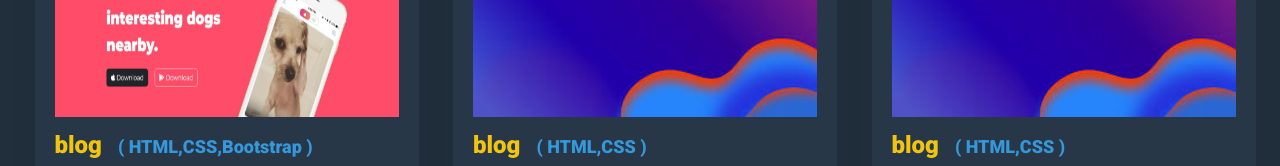
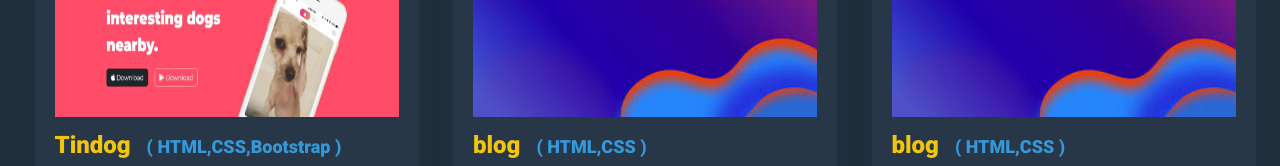
Before and after one commit to MadhanKumar21hub/Portfolio, a plain HTML site: page index.html in a window 1280 px wide. Shown: the part 1260-1426 px from the top of the page. Drawn offline with Linux system fonts and the light colour scheme; a web font is replaced by a local one.

Commit message:
Update index.html

```diff
--- a/index.html
+++ b/index.html
@@ -105,7 +105,7 @@
          </div>
          <div class="co1">
           <img src="images/Tindog.jpeg" alt="Tindog">
-          <h1>blog <span>( HTML,CSS,Bootstrap )</span></h1>
+          <h1>Tindog <span>( HTML,CSS,Bootstrap )</span></h1>
           <p>Lorem ipsum dolor sit amet, consectetur adipisicing elit. Officiis, inventore? Rem molestias deleniti ratione, quos aspernatur debitis officia natus facere!</p>
           <a href="https://madhankumar21hub.github.io/tindog/" target="-">View</a>
      </div>
```
